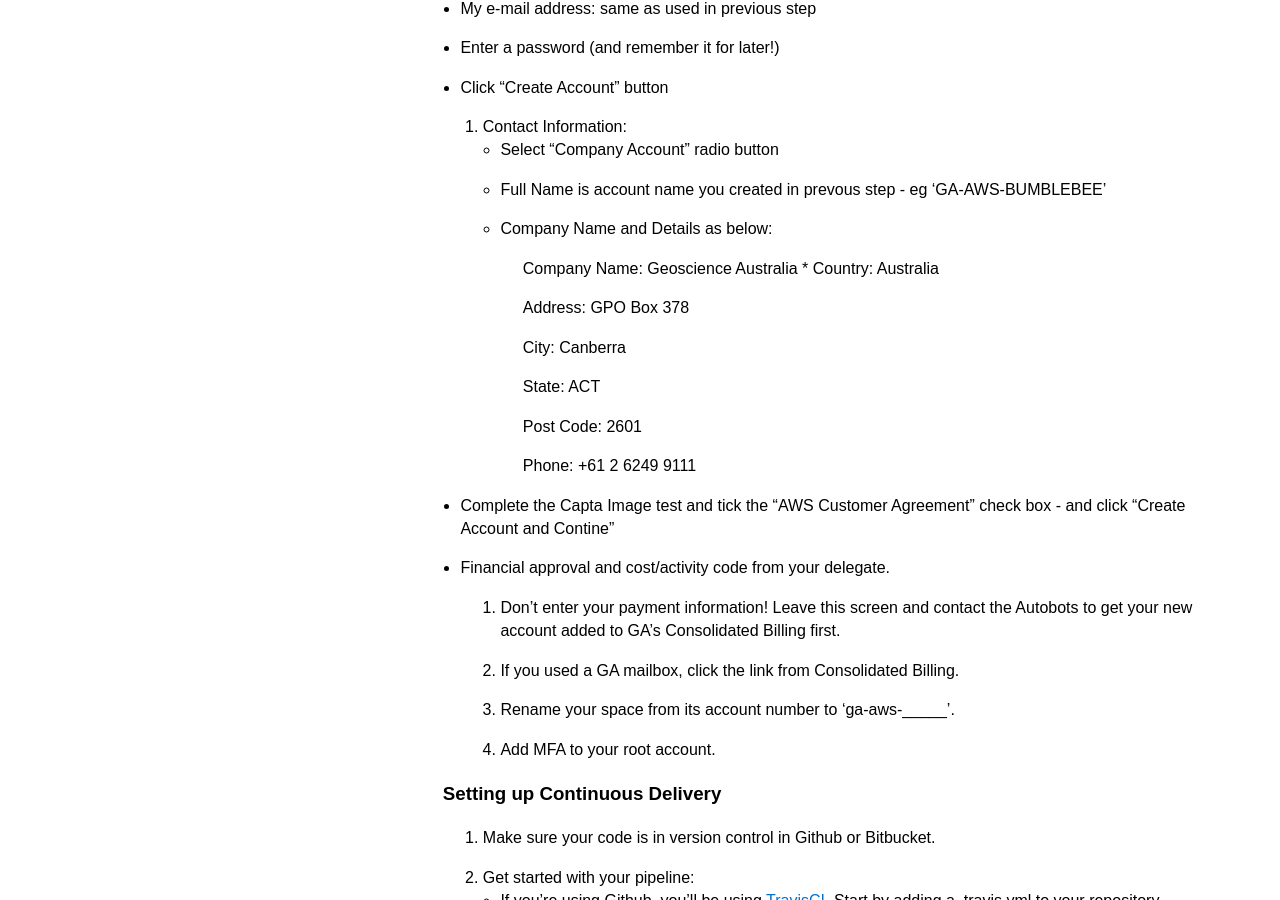
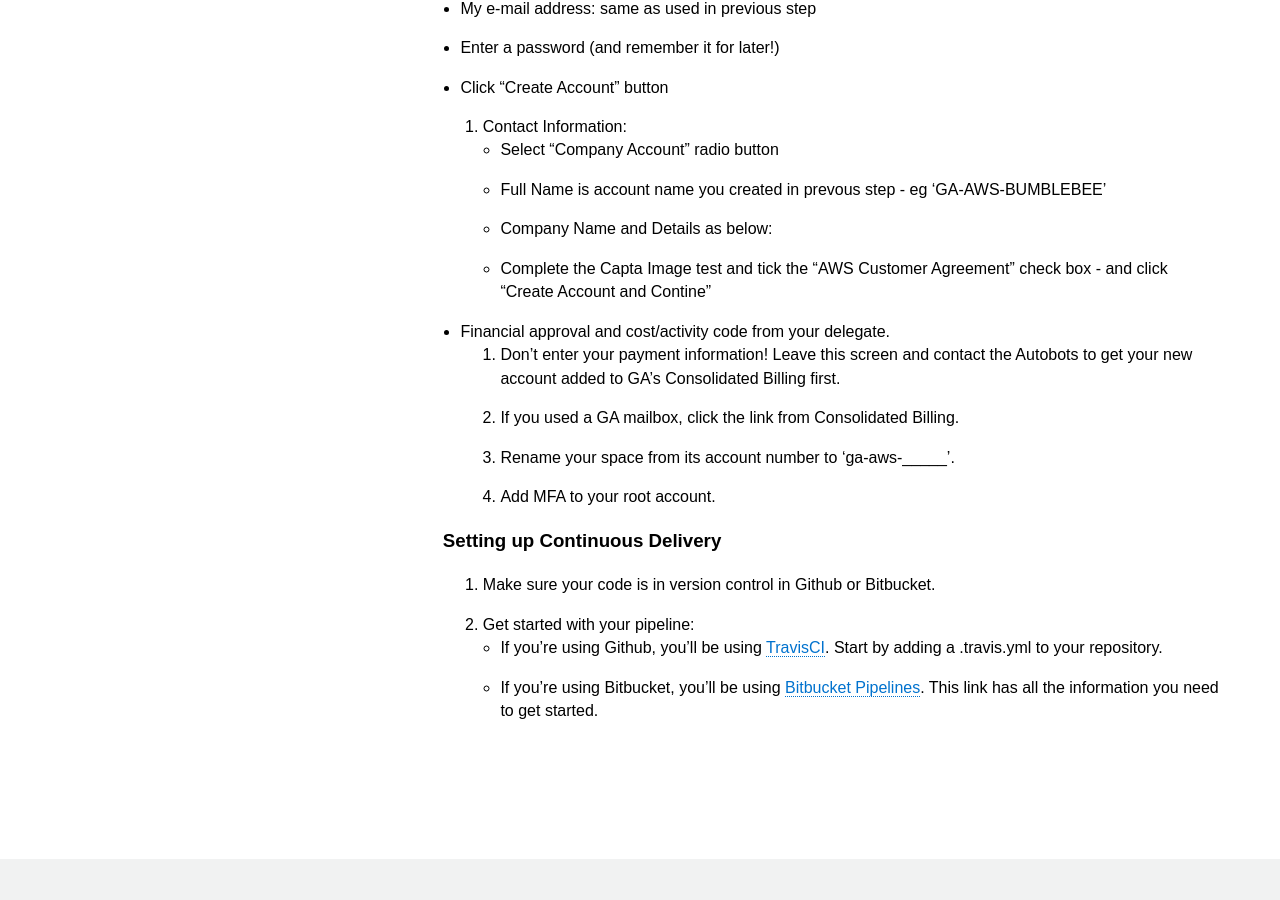
Before and after one commit to GeoscienceAustralia/cloud, a Jekyll site: the page built from docs/_pages/setting_up_index.md, in a window 1280 px wide and 900 px high, scrolled down 1009 px. Built offline with Jekyll 4.4.1, drawn with Linux system fonts in a browser that asks for light colours.

Commit message:
Update setting_up_index.md

```diff
--- a/docs/_pages/setting_up_index.md
+++ b/docs/_pages/setting_up_index.md
@@ -43,20 +43,6 @@
  * Select "Company Account" radio button
  * Full Name is account name you created in prevous step - eg 'GA-AWS-BUMBLEBEE'
  * Company Name and Details as below:
-
-   > Company Name: Geoscience Australia *
-   > Country: Australia
-
-   > Address: GPO Box 378
-
-   > City: Canberra
-
-   > State: ACT
-
-   > Post Code: 2601
-
-   > Phone: +61 2 6249 9111
-
  * Complete the Capta Image test and tick the "AWS Customer Agreement" check box - and click "Create Account and Contine"
 
 
```
